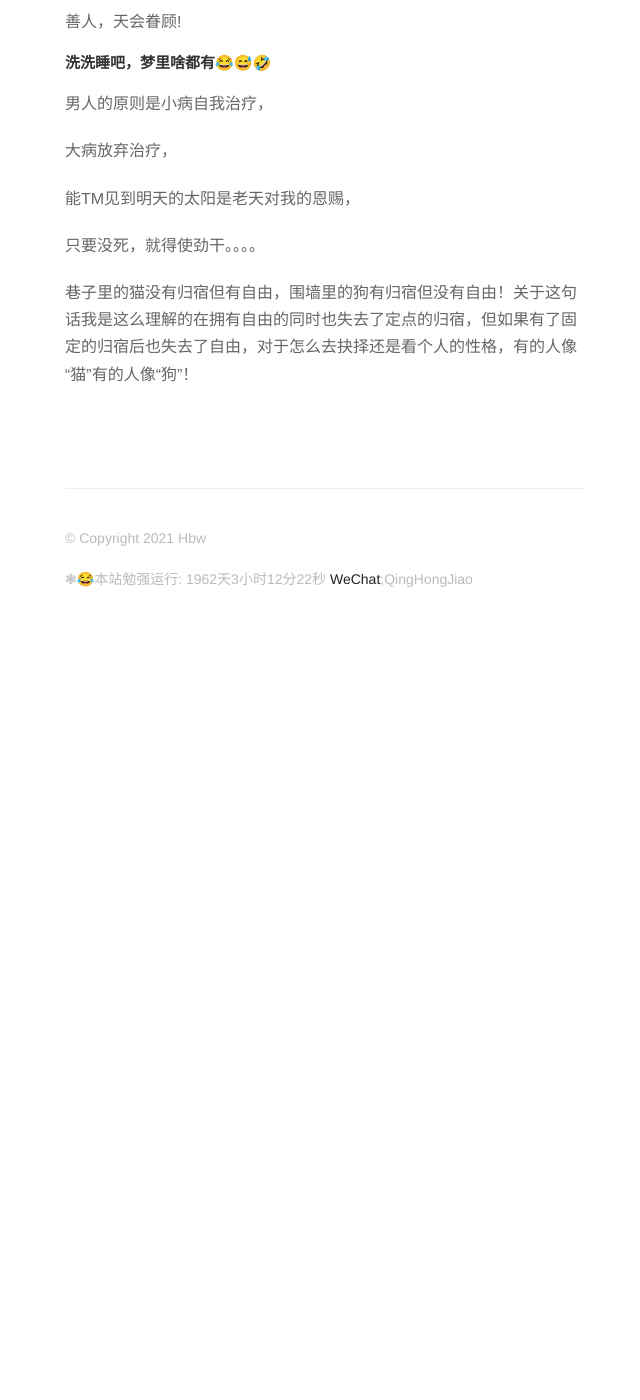
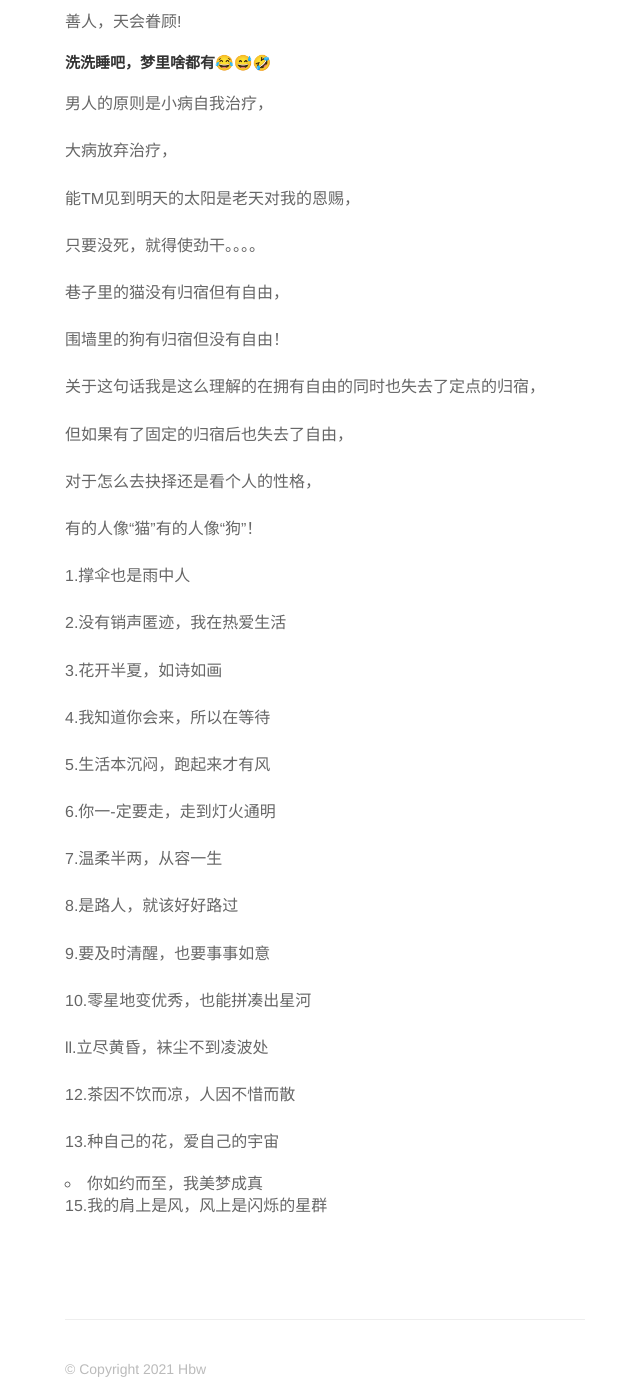
Before and after one commit to YiPianYe/icp, a Jekyll site: the page built from about.md, in a window 1280 px wide and 1400 px high, scrolled down 801 px. Shown: the whole window, without its empty margins (315-955 px from the left). Built offline with Jekyll 4.4.1, drawn with Linux system fonts in a browser that asks for light colours; comment, search, counter and statistics services are not loaded; before the commit the page ends 1431 px from its top, so only the background shows below that.

Commit message:
Update about.md

```diff
--- a/about.md
+++ b/about.md
@@ -35,7 +35,46 @@ profile: true
 
 只要没死，就得使劲干。。。。
 
-巷子里的猫没有归宿但有自由，围墙里的狗有归宿但没有自由！关于这句话我是这么理解的在拥有自由的同时也失去了定点的归宿，但如果有了固定的归宿后也失去了自由，对于怎么去抉择还是看个人的性格，有的人像“猫”有的人像“狗”！
+巷子里的猫没有归宿但有自由，
 
+围墙里的狗有归宿但没有自由！
+
+关于这句话我是这么理解的在拥有自由的同时也失去了定点的归宿，
+
+但如果有了固定的归宿后也失去了自由，
+
+对于怎么去抉择还是看个人的性格，
+
+有的人像“猫”有的人像“狗”！
+
+1.撑伞也是雨中人
+
+2.没有销声匿迹，我在热爱生活
+
+3.花开半夏，如诗如画
+
+4.我知道你会来，所以在等待
+
+5.生活本沉闷，跑起来才有风
+
+6.你一-定要走，走到灯火通明
+
+7.温柔半两，从容一生
+
+8.是路人，就该好好路过
+
+9.要及时清醒，也要事事如意
+
+10.零星地变优秀，也能拼凑出星河
+
+ll.立尽黄昏，袜尘不到凌波处
+
+12.茶因不饮而凉，人因不惜而散
+
+13.种自己的花，爱自己的宇宙
+
+14. 你如约而至，我美梦成真
+
+15.我的肩上是风，风上是闪烁的星群
 
 {% include footer.html %}
```
